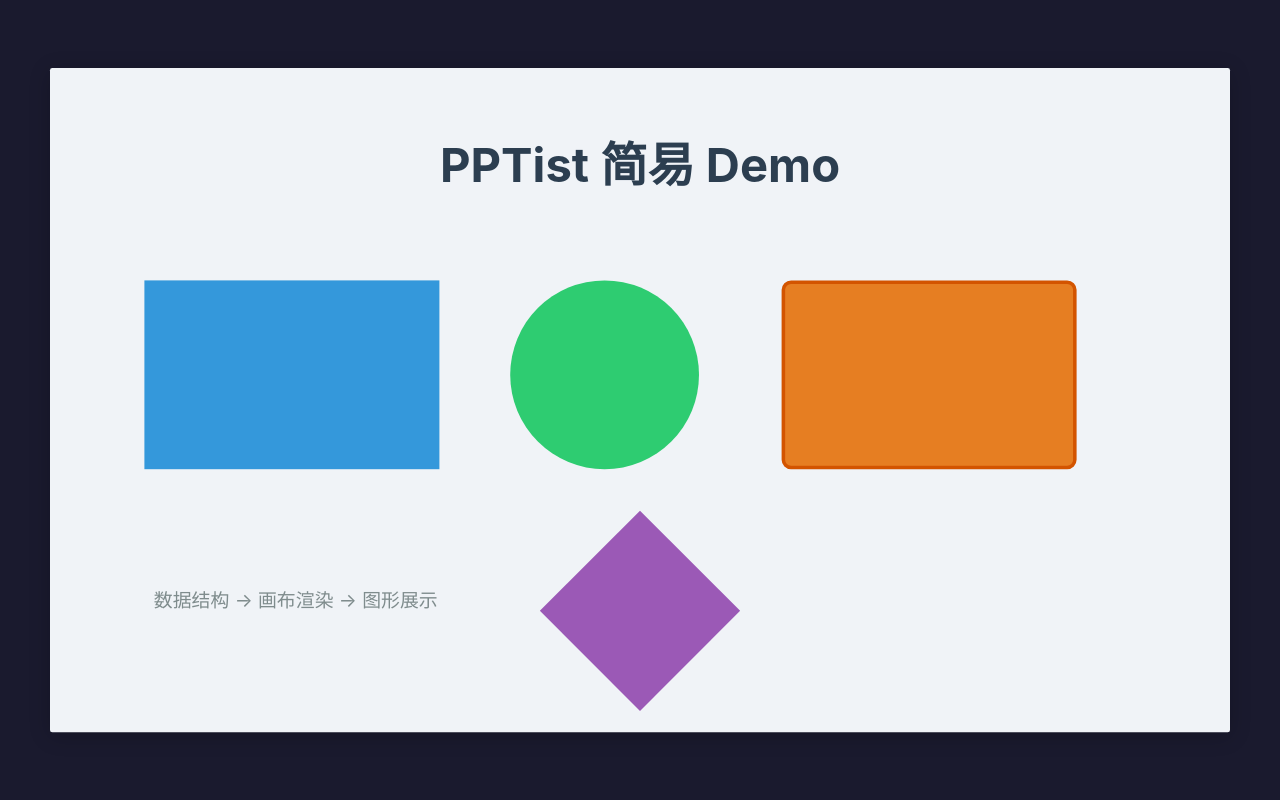
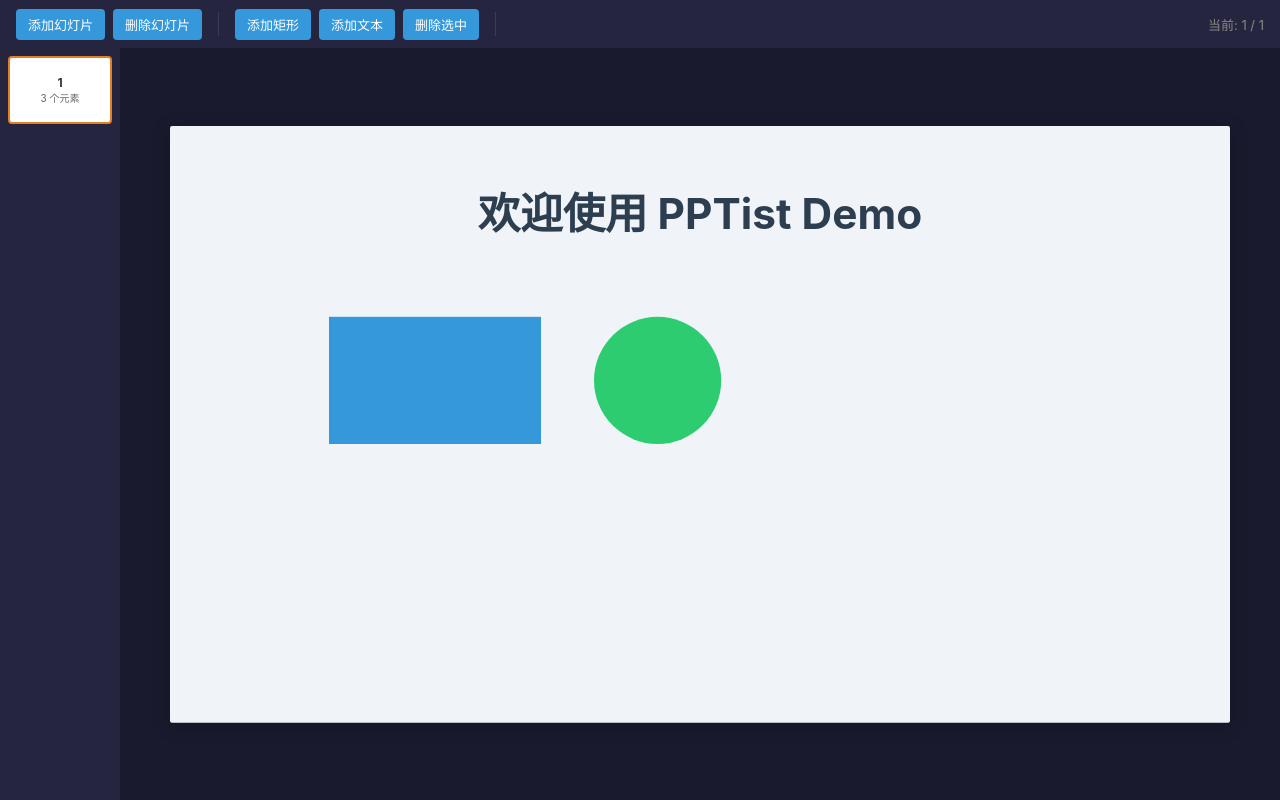
Before and after one commit to wangxiaoqi0123/ppt-learn, a Vue app: page / in a window 1280 px wide. Built offline with nearby package versions, Linux system fonts and the light colour scheme.

Commit message:
feat: 状态管理

```diff
--- a/package.json
+++ b/package.json
@@ -9,6 +9,7 @@
     "preview": "vite preview"
   },
   "dependencies": {
+    "nanoid": "^5.1.16",
     "vue": "^3.5.38"
   },
   "devDependencies": {
--- a/src/App.vue
+++ b/src/App.vue
@@ -1,96 +1,84 @@
 <script setup lang="ts">
-import { reactive } from 'vue'
-import type { Slide } from './types/slides'
 import SlideCanvas from './components/SlideCanvas.vue'
+import { editorStore } from './stores/editor'
 
-/**
- * 示例幻灯片数据 —— 这就是核心：用数据驱动画布渲染
- */
-const slide = reactive<Slide>({
-  id: 'slide-1',
-  background: '#f0f3f7',
-  elements: [
-    // 标题文本
-    {
-      id: 'title',
-      type: 'text',
-      left: 200,
-      top: 40,
-      width: 600,
-      height: 80,
-      content: 'PPTist 简易 Demo',
-      fontSize: 40,
-      fontWeight: 'bold',
-      color: '#2c3e50',
-      textAlign: 'center',
-    },
-    // 蓝色矩形
-    {
-      id: 'rect-1',
-      type: 'shape',
-      shape: 'rect',
-      left: 80,
-      top: 180,
-      width: 250,
-      height: 160,
-      fill: '#3498db',
-    },
-    // 绿色圆形
-    {
-      id: 'circle-1',
-      type: 'shape',
-      shape: 'circle',
-      left: 390,
-      top: 180,
-      width: 160,
-      height: 160,
-      fill: '#2ecc71',
-    },
-    // 橙色圆角矩形
-    {
-      id: 'rounded-1',
-      type: 'shape',
-      shape: 'roundedRect',
-      left: 620,
-      top: 180,
-      width: 250,
-      height: 160,
-      fill: '#e67e22',
-      borderColor: '#d35400',
-      borderWidth: 3,
-    },
-    // 旋转的矩形
-    {
-      id: 'rotated-rect',
-      type: 'shape',
-      shape: 'rect',
-      left: 440,
-      top: 400,
-      width: 120,
-      height: 120,
-      fill: '#9b59b6',
-      rotate: 45,
-    },
-    // 说明文本
-    {
-      id: 'desc',
-      type: 'text',
-      left: 80,
-      top: 420,
-      width: 300,
-      height: 60,
-      content: '数据结构 → 画布渲染 → 图形展示',
-      fontSize: 16,
-      color: '#7f8c8d',
-      textAlign: 'left',
-    },
-  ],
-})
+const { currentSlide, state } = editorStore
+
+// 演示操作
+const handleAddSlide = () => {
+  editorStore.addSlide()
+}
+
+const handleDeleteSlide = () => {
+  editorStore.deleteSlide()
+}
+
+const handleAddRect = () => {
+  editorStore.addElement({
+    type: 'shape',
+    shape: 'rect',
+    left: 100,
+    top: 100,
+    width: 150,
+    height: 100,
+    fill: '#' + Math.floor(Math.random() * 16777215).toString(16),
+  })
+}
+
+const handleAddText = () => {
+  editorStore.addElement({
+    type: 'text',
+    left: 100,
+    top: 100,
+    width: 200,
+    height: 50,
+    content: '新文本',
+    fontSize: 24,
+    color: '#333',
+  })
+}
+
+const handleDeleteSelected = () => {
+  editorStore.deleteSelectedElements()
+}
 </script>
 
 <template>
   <div class="app">
-    <SlideCanvas :slide="slide" />
+    <!-- 工具栏 -->
+    <div class="toolbar">
+      <button @click="handleAddSlide">添加幻灯片</button>
+      <button @click="handleDeleteSlide">删除幻灯片</button>
+      <span class="divider"></span>
+      <button @click="handleAddRect">添加矩形</button>
+      <button @click="handleAddText">添加文本</button>
+      <button @click="handleDeleteSelected">删除选中</button>
+      <span class="divider"></span>
+      <span class="info">当前: {{ state.currentSlideIndex + 1 }} / {{ editorStore.getSlideCount() }}</span>
+    </div>
+
+    <div class="main-content">
+      <!-- 缩略图列表 - 左侧 -->
+      <div class="thumbnails">
+        <div
+          v-for="(slide, index) in state.slides"
+          :key="slide.id"
+          class="thumbnail"
+          :class="{ active: index === state.currentSlideIndex }"
+          @click="editorStore.switchSlide(slide.id)"
+        >
+          <div class="thumbnail-index">{{ index + 1 }}</div>
+          <div class="thumbnail-preview">
+            <span>{{ slide.elements.length }} 个元素</span>
+          </div>
+        </div>
+      </div>
+
+      <!-- 画布区域 -->
+      <div class="canvas-area">
+        <SlideCanvas v-if="currentSlide" :slide="currentSlide" />
+      </div>
+    </div>
   </div>
 </template>
 
@@ -100,7 +88,100 @@
   height: 100vh;
   background: #1a1a2e;
   display: flex;
+  flex-direction: column;
+}
+
+.toolbar {
+  height: 48px;
+  background: #252540;
+  display: flex;
+  align-items: center;
+  padding: 0 16px;
+  gap: 8px;
+}
+
+.toolbar button {
+  padding: 6px 12px;
+  background: #3498db;
+  color: white;
+  border: none;
+  border-radius: 4px;
+  cursor: pointer;
+  font-size: 13px;
+}
+
+.toolbar button:hover {
+  background: #2980b9;
+}
+
+.toolbar .divider {
+  width: 1px;
+  height: 24px;
+  background: #3a3a5a;
+  margin: 0 8px;
+}
+
+.toolbar .info {
+  color: #888;
+  font-size: 13px;
+  margin-left: auto;
+}
+
+.main-content {
+  flex: 1;
+  display: flex;
+  overflow: hidden;
+}
+
+.thumbnails {
+  width: 120px;
+  background: #252540;
+  display: flex;
+  flex-direction: column;
+  padding: 8px;
+  gap: 8px;
+  overflow-y: auto;
+}
+
+.thumbnail {
+  flex-shrink: 0;
+  width: 100%;
+  height: 68px;
+  background: #fff;
+  border: 2px solid transparent;
+  border-radius: 4px;
+  cursor: pointer;
+  display: flex;
+  flex-direction: column;
   align-items: center;
   justify-content: center;
+  transition: all 0.2s;
+}
+
+.thumbnail:hover {
+  border-color: #3498db;
+}
+
+.thumbnail.active {
+  border-color: #e67e22;
+}
+
+.thumbnail-index {
+  font-size: 12px;
+  color: #333;
+  font-weight: bold;
+}
+
+.thumbnail-preview {
+  font-size: 10px;
+  color: #666;
+}
+
+.canvas-area {
+  flex: 1;
+  display: flex;
+  align-items: center;
+  justify-content: center;
+  overflow: hidden;
 }
 </style>
--- /dev/null
+++ b/src/stores/editor.ts
@@ -0,0 +1,281 @@
+import { reactive, computed } from 'vue'
+import { nanoid } from 'nanoid'
+import type { Slide, PPTElement } from '../types/slides'
+
+/**
+ * 编辑器状态
+ */
+export interface EditorState {
+  slides: Slide[]
+  selectedSlideId: string | null
+  selectedElementIds: string[]
+  currentSlideIndex: number
+}
+
+/**
+ * 创建默认幻灯片
+ */
+function createDefaultSlide(): Slide {
+  return {
+    id: nanoid(),
+    background: '#f0f3f7',
+    elements: [
+      {
+        id: nanoid(),
+        type: 'text',
+        left: 200,
+        top: 40,
+        width: 600,
+        height: 80,
+        content: '欢迎使用 PPTist Demo',
+        fontSize: 40,
+        fontWeight: 'bold',
+        color: '#2c3e50',
+        textAlign: 'center',
+      },
+      {
+        id: nanoid(),
+        type: 'shape',
+        shape: 'rect',
+        left: 150,
+        top: 180,
+        width: 200,
+        height: 120,
+        fill: '#3498db',
+      },
+      {
+        id: nanoid(),
+        type: 'shape',
+        shape: 'circle',
+        left: 400,
+        top: 180,
+        width: 120,
+        height: 120,
+        fill: '#2ecc71',
+      },
+    ],
+  }
+}
+
+/**
+ * 创建编辑器 Store
+ */
+export function createEditorStore() {
+  // 状态
+  const state = reactive<EditorState>({
+    slides: [createDefaultSlide()],
+    selectedSlideId: null,
+    selectedElementIds: [],
+    currentSlideIndex: 0,
+  })
+
+  // 计算属性：当前幻灯片
+  const currentSlide = computed(() => {
+    if (state.slides.length === 0) return null
+    return state.slides[state.currentSlideIndex] || null
+  })
+
+  // 计算属性：选中的元素列表
+  const selectedElements = computed(() => {
+    const slide = currentSlide.value
+    if (!slide) return []
+    return slide.elements.filter(el => state.selectedElementIds.includes(el.id))
+  })
+
+  // ==================== 幻灯片操作 ====================
+
+  /** 添加新幻灯片 */
+  const addSlide = (slide?: Partial<Slide>): Slide => {
+    const newSlide: Slide = {
+      id: nanoid(),
+      background: '#ffffff',
+      elements: [],
+      ...slide,
+    }
+
+    state.slides.splice(state.currentSlideIndex + 1, 0, newSlide)
+    state.currentSlideIndex++
+    state.selectedSlideId = newSlide.id
+    state.selectedElementIds = []
+
+    return newSlide
+  }
+
+  /** 删除幻灯片 */
+  const deleteSlide = (slideId?: string): boolean => {
+    const targetId = slideId || state.slides[state.currentSlideIndex]?.id
+    if (!targetId) return false
+
+    const index = state.slides.findIndex(slide => slide.id === targetId)
+    if (index === -1) return false
+
+    // 至少保留一页
+    if (state.slides.length <= 1) return false
+
+    state.slides.splice(index, 1)
+
+    // 调整索引
+    if (state.currentSlideIndex >= state.slides.length) {
+      state.currentSlideIndex = state.slides.length - 1
+    }
+
+    const current = state.slides[state.currentSlideIndex]
+    state.selectedSlideId = current?.id || null
+    state.selectedElementIds = []
+
+    return true
+  }
+
+  /** 切换幻灯片 */
+  const switchSlide = (slideId: string): boolean => {
+    const index = state.slides.findIndex(slide => slide.id === slideId)
+    if (index === -1) return false
+
+    state.currentSlideIndex = index
+    state.selectedSlideId = slideId
+    state.selectedElementIds = []
+    return true
+  }
+
+  // ==================== 元素操作 ====================
+
+  /** 添加元素 */
+  const addElement = (element: Omit<PPTElement, 'id'>): PPTElement | null => {
+    const slide = currentSlide.value
+    if (!slide) return null
+
+    const newElement = {
+      id: nanoid(),
+      ...element,
+    } as PPTElement
+
+    slide.elements.push(newElement)
+    state.selectedElementIds = [newElement.id]
+
+    return newElement
+  }
+
+  /** 更新元素 */
+  const updateElement = (elementId: string, updates: Partial<PPTElement>): boolean => {
+    const slide = currentSlide.value
+    if (!slide) return false
+
+    const index = slide.elements.findIndex(el => el.id === elementId)
+    if (index === -1) return false
+
+    const currentElement = slide.elements[index]
+
+    // 合并更新，保持 type 不变，使用类型断言避免联合类型收窄问题
+    slide.elements[index] = {
+      ...currentElement,
+      ...updates,
+      type: currentElement.type, // 显式保持 type 不变
+    } as PPTElement
+
+    return true
+  }
+
+  /** 删除元素 */
+  const deleteElement = (elementId?: string): boolean => {
+    const slide = currentSlide.value
+    if (!slide) return false
+
+    const targetId = elementId || state.selectedElementIds[0]
+    if (!targetId) return false
+
+    const index = slide.elements.findIndex(el => el.id === targetId)
+    if (index === -1) return false
+
+    slide.elements.splice(index, 1)
+    state.selectedElementIds = state.selectedElementIds.filter(id => id !== targetId)
+
+    return true
+  }
+
+  /** 批量删除选中的元素 */
+  const deleteSelectedElements = (): boolean => {
+    const slide = currentSlide.value
+    if (!slide || state.selectedElementIds.length === 0) return false
+
+    slide.elements = slide.elements.filter(
+      el => !state.selectedElementIds.includes(el.id)
+    )
+    state.selectedElementIds = []
+    return true
+  }
+
+  // ==================== 选择操作 ====================
+
+  /** 选中元素 */
+  const selectElement = (elementId: string | string[], reset: boolean = true): void => {
+    const ids = Array.isArray(elementId) ? elementId : [elementId]
+
+    if (reset) {
+      state.selectedElementIds = ids
+    } else {
+      state.selectedElementIds = [...new Set([...state.selectedElementIds, ...ids])]
+    }
+  }
+
+  /** 取消选中 */
+  const deselectElement = (elementId?: string): void => {
+    if (!elementId) {
+      state.selectedElementIds = []
+    } else {
+      state.selectedElementIds = state.selectedElementIds.filter(id => id !== elementId)
+    }
+  }
+
+  // ==================== 工具方法 ====================
+
+  /** 切换到上一页 */
+  const prevSlide = (): boolean => {
+    if (state.currentSlideIndex > 0) {
+      state.currentSlideIndex--
+      state.selectedElementIds = []
+      return true
+    }
+    return false
+  }
+
+  /** 切换到下一页 */
+  const nextSlide = (): boolean => {
+    if (state.currentSlideIndex < state.slides.length - 1) {
+      state.currentSlideIndex++
+      state.selectedElementIds = []
+      return true
+    }
+    return false
+  }
+
+  /** 获取幻灯片数量 */
+  const getSlideCount = (): number => state.slides.length
+
+  return {
+    // 状态
+    state,
+    currentSlide,
+    selectedElements,
+
+    // 幻灯片操作
+    addSlide,
+    deleteSlide,
+    switchSlide,
+    prevSlide,
+    nextSlide,
+    getSlideCount,
+
+    // 元素操作
+    addElement,
+    updateElement,
+    deleteElement,
+    deleteSelectedElements,
+
+    // 选择操作
+    selectElement,
+    deselectElement,
+  }
+}
+
+// 导出单例
+export const editorStore = createEditorStore()
```
Also changed, not shown: 1 other file (tests, documents, lock files or other folders).
